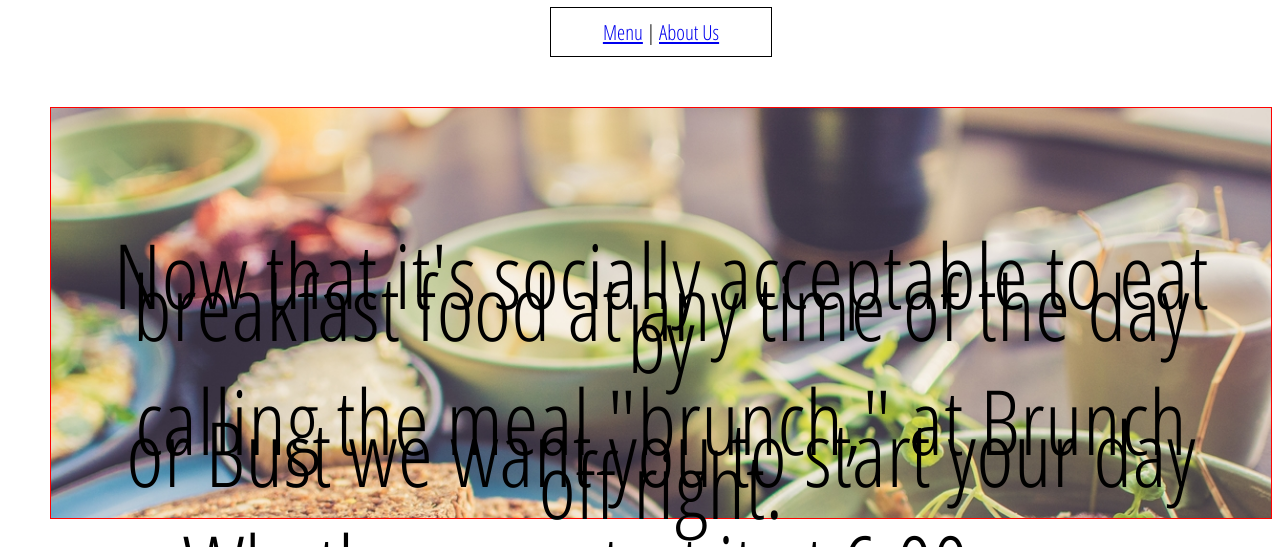
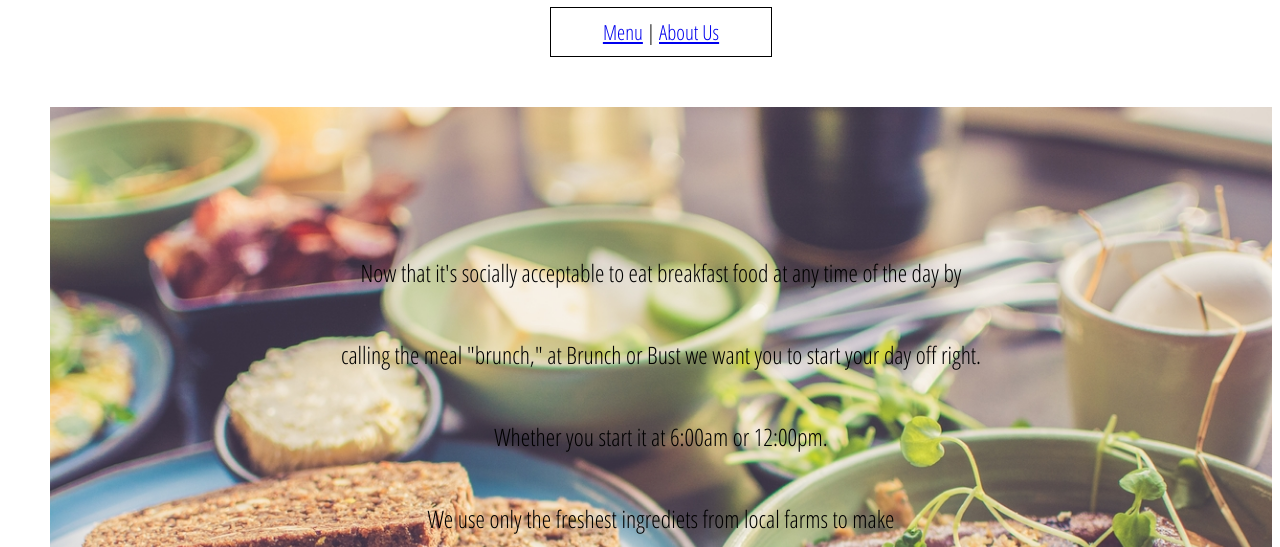
Before and after one commit to jipa222/Brunch-or-Bust, a plain HTML site: page index.html in a window 1280 px wide. Shown: the part 223-770 px from the top of the page. Drawn offline with Linux system fonts and the light colour scheme.

Commit message:
still trying to format bg pic

```diff
--- a/css/styles.css
+++ b/css/styles.css
@@ -21,17 +21,13 @@ p{
   line-height: 32px;
 }
 .image-bg{
-  font-size: 60px;
   padding: 10px;
   color: black;
-
-  border: 1px red solid;
 
   background-image: url("../images/bg-image.jpg");
   background-repeat: no-repeat;
   background-size: 100% auto;
 
-  height: 300px;
   text-align: center;
 
   padding-top: 100px;
```
